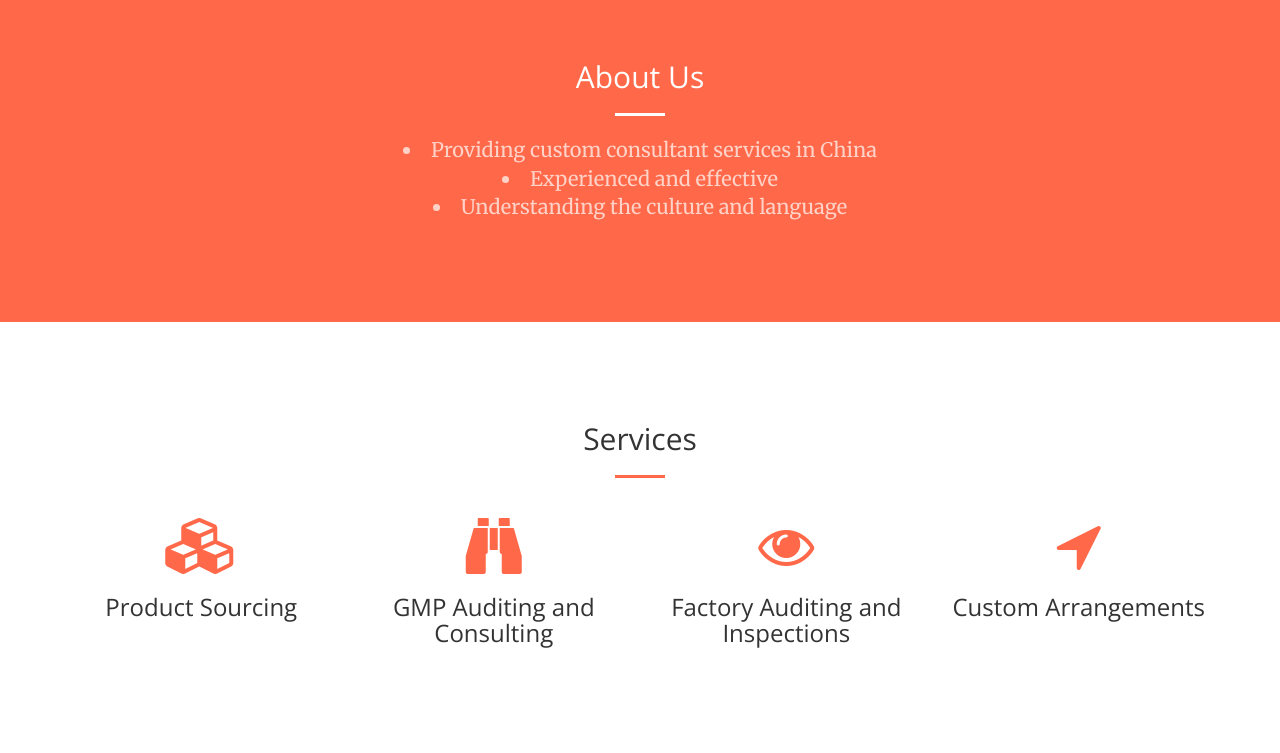
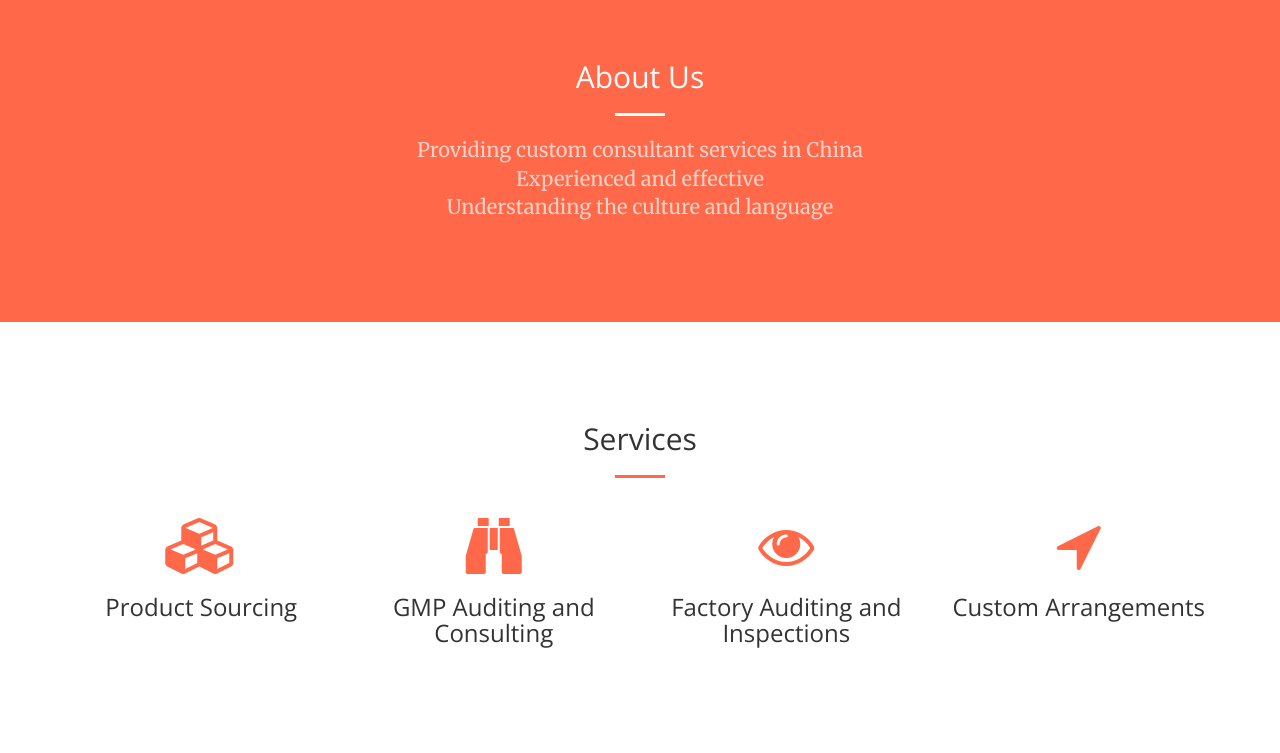
Before and after one commit to 209cameronism/redgatesources, a website: page index.html in a window 1280 px wide. Shown: the part 840-1593 px from the top of the page. Drawn offline with nearby package versions, Linux system fonts and the light colour scheme.

Commit message:
Update creative.css

```diff
--- a/css/creative.css
+++ b/css/creative.css
@@ -408,3 +408,6 @@ img::-moz-selection {
 body {
   webkit-tap-highlight-color: #222222;
 }
+#services {
+  list-style-type: none
+}
```
